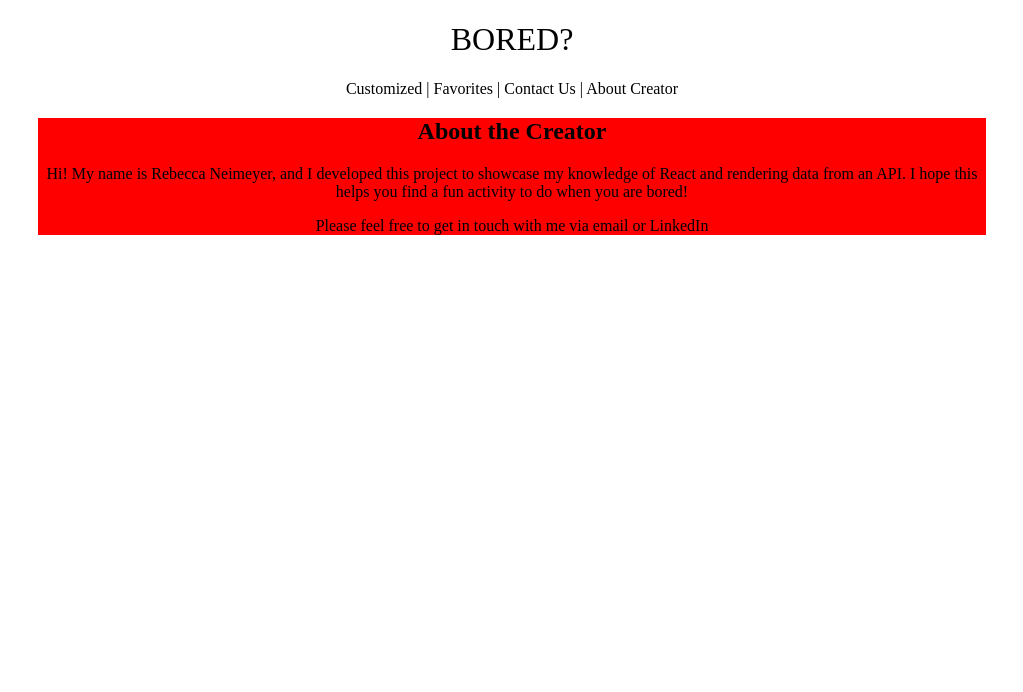
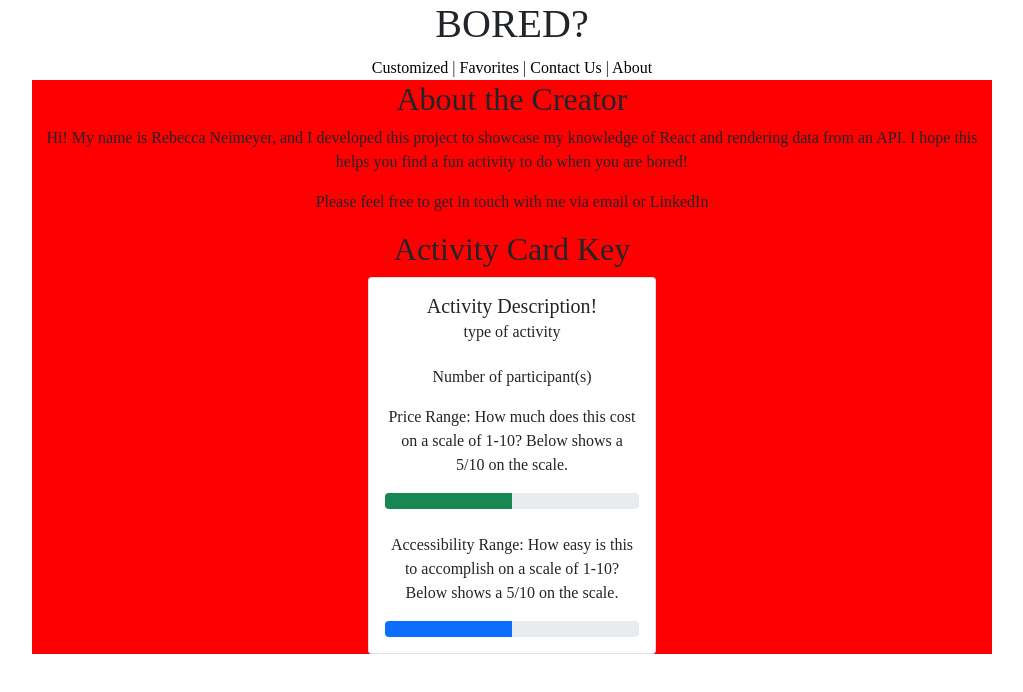
Before and after one commit to rneimeyer/project2-react-bored, a React (Create React App) app in the folder bored/: page /about in a window 1280 px wide. Shown: the top 692 px of the page, without its empty margins (128-1151 px from the left). Built offline with nearby package versions, Linux system fonts and the light colour scheme; a web font is replaced by a local one.

Commit message:
adding bootstrap. cards on group and about. working on carousel in favorites

```diff
--- a/bored/package.json
+++ b/bored/package.json
@@ -6,7 +6,9 @@
     "@testing-library/jest-dom": "^5.16.2",
     "@testing-library/react": "^12.1.2",
     "@testing-library/user-event": "^13.5.0",
+    "bootstrap": "^5.1.3",
     "react": "^17.0.2",
+    "react-bootstrap": "^2.1.2",
     "react-dom": "^17.0.2",
     "react-router": "^6.2.1",
     "react-router-dom": "^6.2.1",
--- a/bored/src/About/About.js
+++ b/bored/src/About/About.js
@@ -1,6 +1,8 @@
 import './About.css';
 import {useState, useEffect} from 'react';
 import Nav from '../Nav/Nav';
+import Card from 'react-bootstrap/Card'
+import ProgressBar from 'react-bootstrap/ProgressBar'
 
 function About() {
   return (
@@ -10,6 +12,18 @@ function About() {
         <h2>About the Creator</h2>
         <p>Hi! My name is Rebecca Neimeyer, and I developed this project to showcase my knowledge of React and rendering data from an API. I hope this helps you find a fun activity to do when you are bored!</p>
         <p>Please feel free to get in touch with me via email or LinkedIn</p>
+        <h2>Activity Card Key</h2>
+        <Card style={{width: '18rem'}} className="mx-auto">
+          <Card.Body>
+        <Card.Title>Activity Description!</Card.Title>
+        <Card.Subtitle>type of activity </Card.Subtitle><br/>
+        <Card.Text>Number of participant(s)</Card.Text>
+        <Card.Text>Price Range: How much does this cost on a scale of 1-10? Below shows a 5/10 on the scale.</Card.Text>
+        <ProgressBar variant="success" now={50} /><br/>
+        <Card.Text>Accessibility Range: How easy is this to accomplish on a scale of 1-10? Below shows a 5/10 on the scale.</Card.Text>
+        <ProgressBar now={50} />
+        </Card.Body>
+    </Card>
       </div>
       </>
   );
--- a/bored/src/Favorites/Favorites.js
+++ b/bored/src/Favorites/Favorites.js
@@ -1,6 +1,7 @@
 import './Favorites.css';
 import {useState, useEffect} from 'react';
 import Nav from '../Nav/Nav';
+import Carousel from 'react-bootstrap/Carousel'
 
 function Favorites({ favoriteArr, setFavoriteArr }) {
   const [favoriteData, setFavoriteData] = useState({})
@@ -13,12 +14,16 @@ function Favorites({ favoriteArr, setFavoriteArr }) {
 
   const yourFavorites = favoriteArr.map((favorite) => {
     return (
-     <div>
+     <div key={favorite.key}>
+       <Carousel.Item className="d-bloock w-100">
+         <Carousel.Caption>
        <p>Activity:{favorite.activity}</p>
         <p>Type:{favorite.type}</p>
         <p>Participants:{favorite.participants}</p>
         <p>Price:{favorite.price}</p>
         <p>Accessibility:{favorite.accessibility}</p>
+        </Carousel.Caption>
+        </Carousel.Item>
      </div>
     )
   })
@@ -28,7 +33,8 @@ function Favorites({ favoriteArr, setFavoriteArr }) {
       return (<p>Set your favorites from the customized page!</p>)
     } else {
       return (
-        <div>{yourFavorites}
+        <div>
+          <Carousel>{yourFavorites}</Carousel>
         <button onClick={()=>{setFavoriteArr([])}}>Clear Your Favorites</button>
         </div>)
     }
--- a/bored/src/Group/Group.js
+++ b/bored/src/Group/Group.js
@@ -1,5 +1,7 @@
 import "./Group.css";
 import { useState, useEffect } from "react";
+import Card from 'react-bootstrap/Card'
+import ProgressBar from 'react-bootstrap/ProgressBar'
 
 function Group({ groupClass, favoriteArr, setFavoriteArr}) {
   const [choice, setChoice] = useState("");
@@ -27,6 +29,8 @@ function Group({ groupClass, favoriteArr, setFavoriteArr}) {
       addToFavorites(groupData)
   }
 
+//   const pricePercent = {groupData.price*100}
+
   return (
     <div className={`customized ${groupClass}`}>
       <form onSubmit={displayChoice}>
@@ -47,13 +51,17 @@ function Group({ groupClass, favoriteArr, setFavoriteArr}) {
         </select>
         <input type="submit" value="See your options!" />
       </form>
-      <div>
-        <p>Activity:{groupData.activity}</p>
-        <p>Type:{groupData.type}</p>
-        <p>Participants:{groupData.participants}</p>
-        <p>Price:{groupData.price}</p>
-        <p>Accessibility:{groupData.accessibility}</p>
-      </div>
+      <Card style={{width: '18rem'}} className="mx-auto">
+          <Card.Body>
+        <Card.Title>{groupData.activity}!</Card.Title>
+        <Card.Subtitle>{groupData.type} activity </Card.Subtitle><br/>
+        <Card.Text>{groupData.participants} participant(s)</Card.Text>
+        <Card.Text>Price Range:</Card.Text>
+        <ProgressBar variant="success" now={groupData.price*100} /><br/>
+        <Card.Text>Accessibility Range:</Card.Text>
+        <ProgressBar now={groupData.accessibility*100} />
+        </Card.Body>
+    </Card>
       <button onClick={handleClick}>Add to Your Favorites!</button>
       <button onClick={displayChoice}>Refresh</button>
       <a href = 'mailto:yourfriend@email.com?subject=Activity Idea!&body=${typeData}'>Send to a friend!</a>
--- a/bored/src/Nav/Nav.js
+++ b/bored/src/Nav/Nav.js
@@ -44,7 +44,7 @@ function Nav() {
           <Link to="/customized" className="links"> Customized </Link> |
           <Link to="/favorites" className="links"> Favorites </Link> |
           <Link to="/contact" className="links"> Contact Us </Link> |
-          <Link to="/about" className="links"> About Creator </Link>
+          <Link to="/about" className="links"> About </Link>
         </nav>
       </div>
     );
--- a/bored/src/index.js
+++ b/bored/src/index.js
@@ -2,6 +2,7 @@ import React from "react";
 import ReactDOM from "react-dom";
 import App from "./App.js";
 import { BrowserRouter as Router } from "react-router-dom";
+import 'bootstrap/dist/css/bootstrap.min.css';
 
 // anytime a component wraps around another component...its called
 // as Higher Order Component
```
Also changed, not shown: 1 other file (tests, documents, lock files or other folders).
